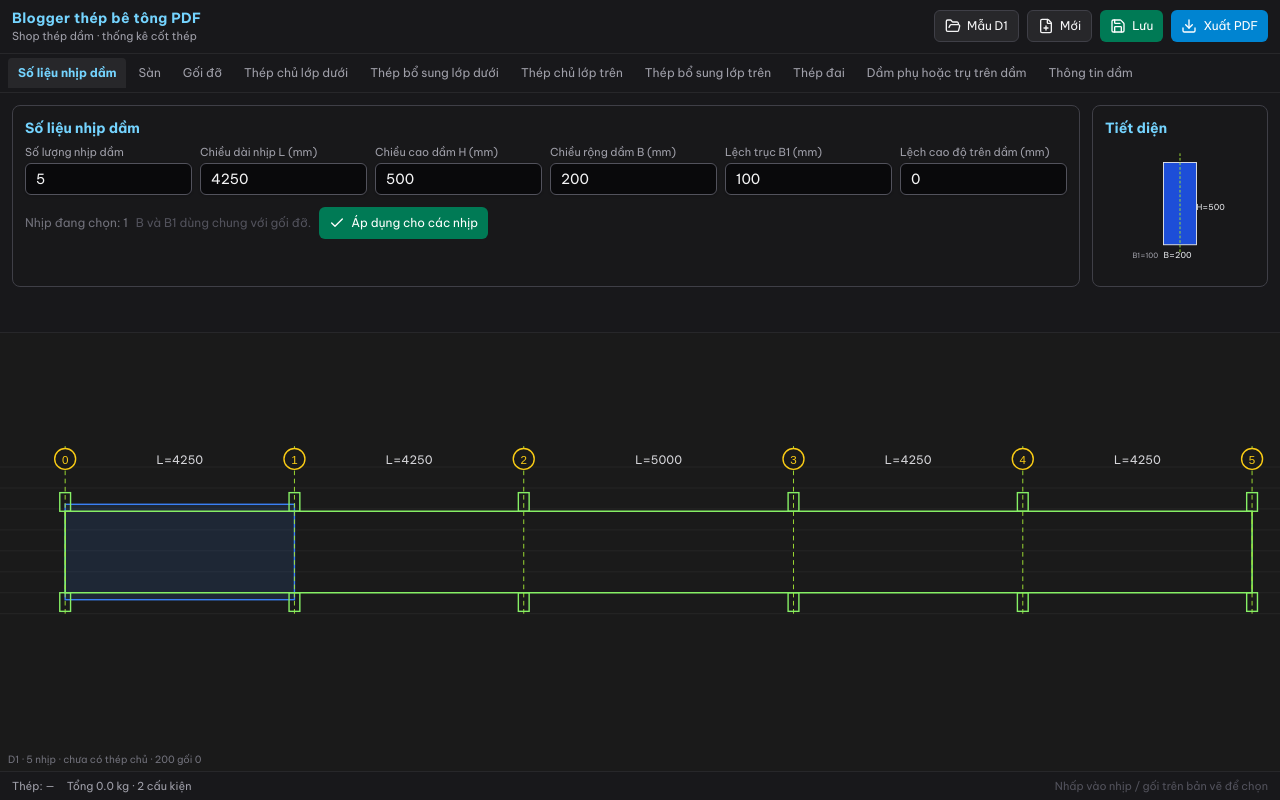
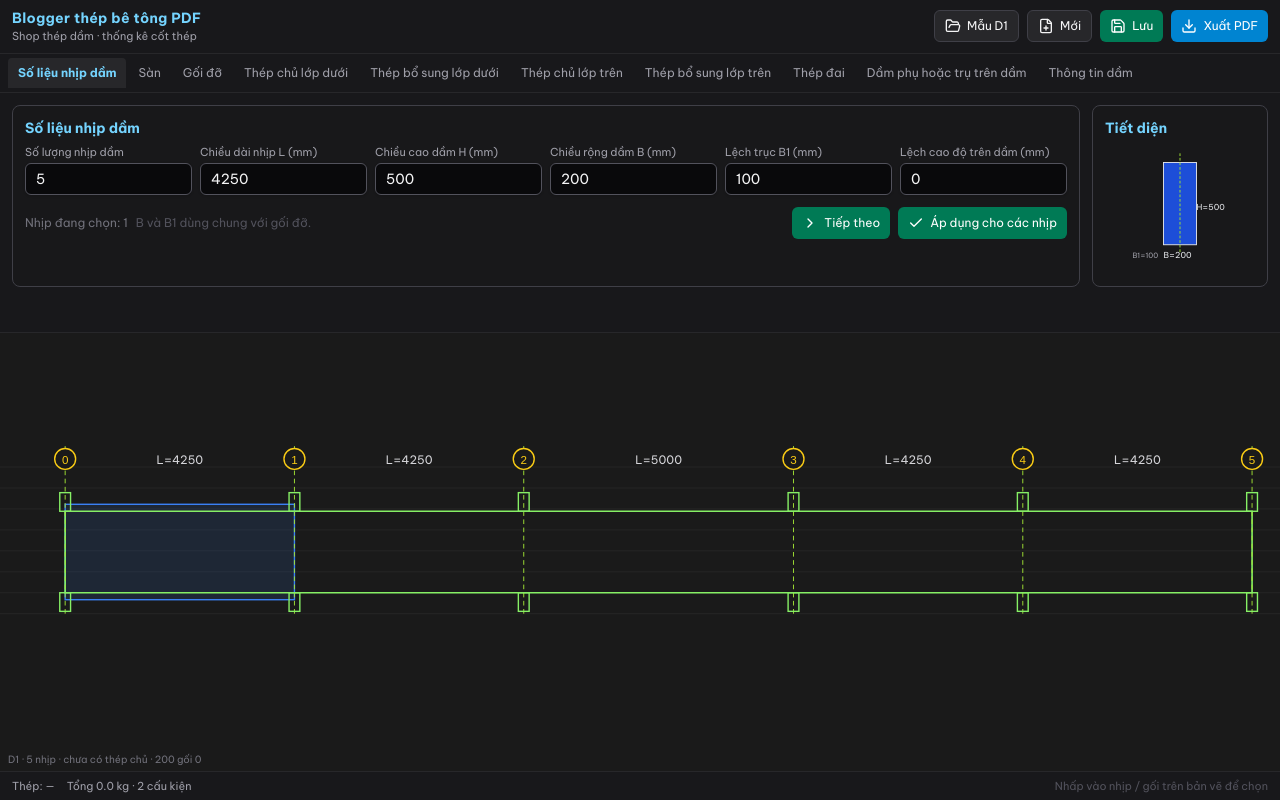
Before and after one commit to ntgiahuy/dam, a Next.js app: page / in a window 1280 px wide. Built offline with nearby package versions, Linux system fonts and the light colour scheme.

Commit message:
Add Next span button before Apply to all spans

```diff
--- a/components/beam/BeamApp.tsx
+++ b/components/beam/BeamApp.tsx
@@ -362,6 +362,15 @@ export function BeamApp() {
                 <div className="mt-3 flex flex-wrap items-center gap-2">
                   <span className="text-xs text-zinc-500">Nhịp đang chọn: {selectedSpan + 1}</span>
                   <span className="text-xs text-zinc-600">B và B1 dùng chung với gối đỡ.</span>
+                  <div className="ml-auto flex flex-wrap items-center gap-2">
+                    <Button
+                      variant="success"
+                      size="sm"
+                      title="Nhịp tiếp theo"
+                      onClick={() => selectSpan((selectedSpan + 1) % project.spans.length)}
+                    >
+                      <ChevronRight /> Tiếp theo
+                    </Button>
                     <Button
                       variant="success"
                       size="sm"
@@ -369,6 +378,7 @@ export function BeamApp() {
                     >
                       <Check /> Áp dụng cho các nhịp
                     </Button>
+                  </div>
                 </div>
               </Panel>
               <SectionSketch B={span.B} B1={span.B1} H={span.H} />
@@ -420,7 +430,17 @@ export function BeamApp() {
                     />
                   </Field>
                 </div>
-                <div className="mt-3">
+                <div className="mt-3 flex flex-wrap items-center gap-2">
+                  <span className="text-xs text-zinc-500">Nhịp đang chọn: {selectedSpan + 1}</span>
+                  <div className="ml-auto flex flex-wrap items-center gap-2">
+                    <Button
+                      variant="success"
+                      size="sm"
+                      title="Nhịp tiếp theo"
+                      onClick={() => selectSpan((selectedSpan + 1) % project.spans.length)}
+                    >
+                      <ChevronRight /> Tiếp theo
+                    </Button>
                     <Button
                       variant="success"
                       size="sm"
@@ -430,6 +450,7 @@ export function BeamApp() {
                     >
                       <Check /> Áp dụng cho các nhịp
                     </Button>
+                  </div>
                 </div>
               </Panel>
               <SectionSketch B={span.B} B1={span.B1} H={span.H} slab />
```
Also changed, not shown: 12 other files (tests, documents, lock files or other folders). Lines whose indentation alone changed are shown as unchanged.
